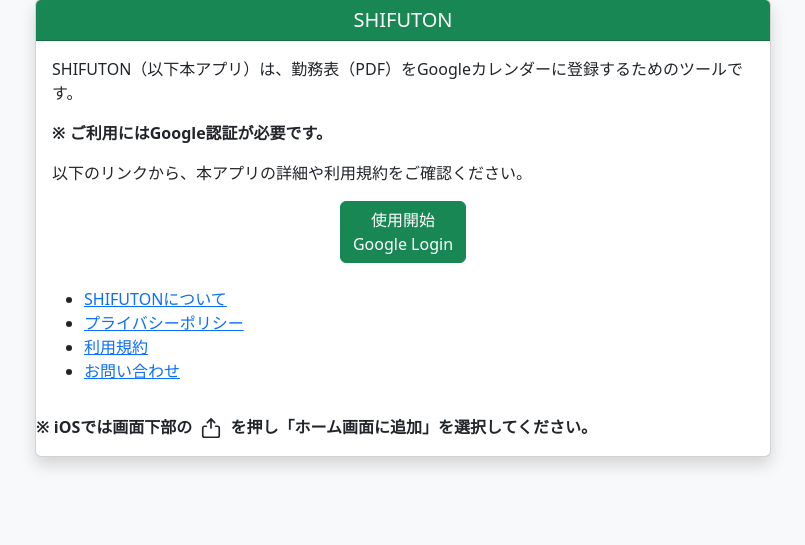
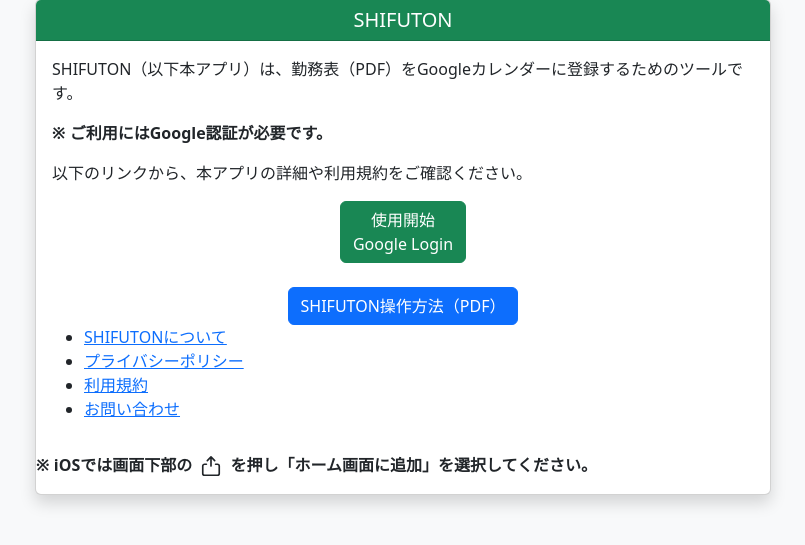
Before and after one commit to Liucci/project_test, a Flask app: page / in a window 1280 px wide. Shown: the part 49-594 px from the top of the page, without its empty margins (237-1042 px from the left). Run offline with Flask 3, Linux system fonts and the light colour scheme.

Commit message:
manual追加

```diff
--- a/templates/index.html
+++ b/templates/index.html
@@ -31,6 +31,14 @@
                                 使用開始<br>Google Login
                             </a>
                         </div>
+                        <div class="text-center">
+                            <!-- マニュアルへのリンクボタン -->
+                            <a href="/static/manuals/app_manual.pdf" target="_blank" class="btn btn-primary">
+                            SHIFUTON操作方法（PDF）
+                            </a>
+
+                        </div>
+
 
 
 
```
Also changed, not shown: 1 other file.
